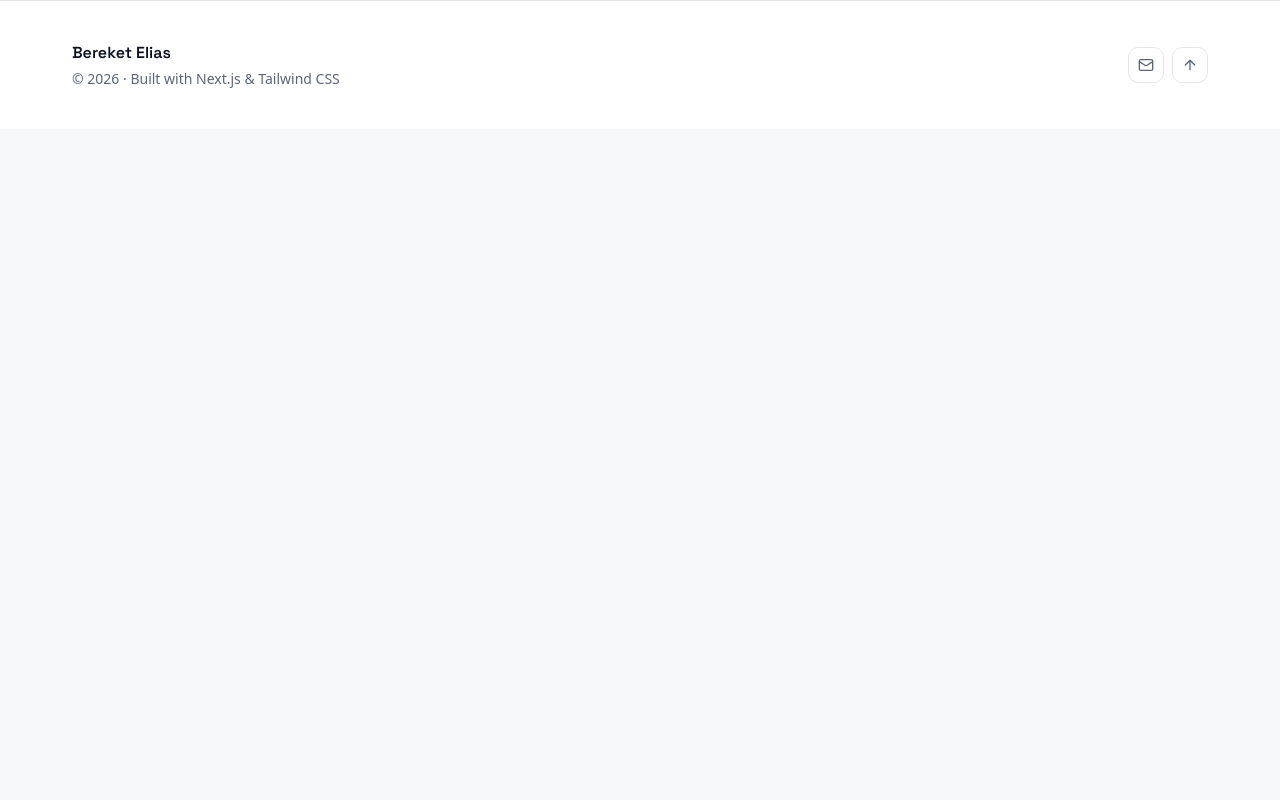
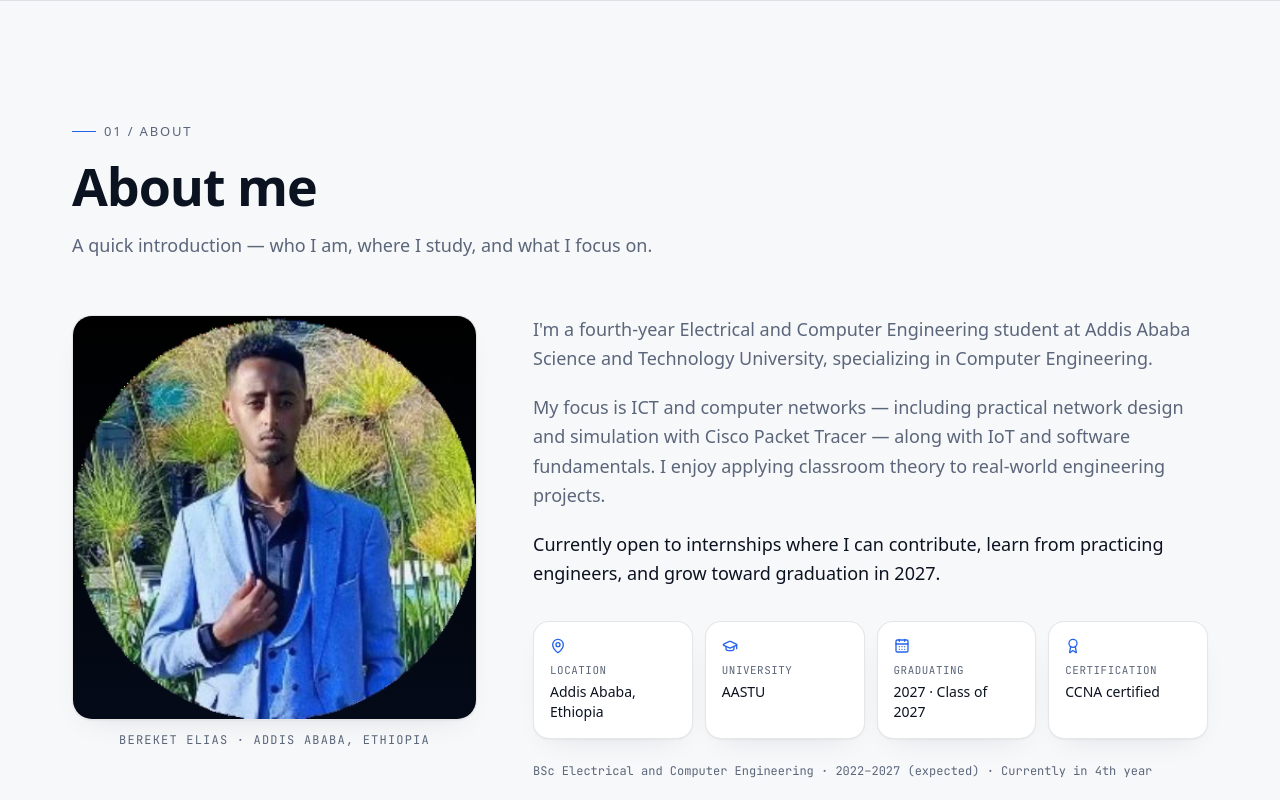
Before and after one commit to Bekeli75/bereket-elias-portfolio, a Next.js app: page / in a window 1280 px wide. Shown: the part 760-1560 px from the top of the page. Before the commit the page ends 889 px from the top, so only its background shows below. Built offline with nearby package versions, Linux system fonts and the light colour scheme.

Commit message:
feat(about): add about section with portrait and quick facts

```diff
--- a/app/page.tsx
+++ b/app/page.tsx
@@ -1,5 +1,11 @@
 import { Hero } from "@/components/sections/hero";
+import { About } from "@/components/sections/about";
 
 export default function Home() {
-  return <Hero />;
+  return (
+    <>
+      <Hero />
+      <About />
+    </>
+  );
 }
--- /dev/null
+++ b/components/sections/about.tsx
@@ -0,0 +1,106 @@
+import Image from "next/image";
+import { Award, CalendarDays, GraduationCap, MapPin } from "lucide-react";
+import { SectionHeader } from "@/components/ui/section-header";
+import { Reveal } from "@/components/motion/reveal";
+import { profile } from "@/content/profile";
+import { education } from "@/content/education";
+
+const facts = [
+  { icon: MapPin, label: "Location", value: profile.location },
+  {
+    icon: GraduationCap,
+    label: "University",
+    value: "AASTU",
+  },
+  {
+    icon: CalendarDays,
+    label: "Graduating",
+    value: `${education[0].end} · Class of ${education[0].end}`,
+  },
+  { icon: Award, label: "Certification", value: "CCNA certified" },
+];
+
+export function About() {
+  const current = education[0];
+
+  return (
+    <section id="about" className="section border-t border-line">
+      <div className="container-page">
+        <SectionHeader
+          eyebrow="01 / ABOUT"
+          title="About me"
+          description="A quick introduction — who I am, where I study, and what I focus on."
+        />
+
+        <div className="grid items-start gap-10 lg:grid-cols-[0.75fr_1.25fr] lg:gap-14">
+          <Reveal>
+            <figure className="relative mx-auto max-w-sm lg:max-w-none">
+              <div className="relative overflow-hidden rounded-[var(--radius-lg)] border border-line bg-surface shadow-card">
+                <Image
+                  src="/images/portrait.webp"
+                  alt={`Portrait of ${profile.name}`}
+                  width={380}
+                  height={380}
+                  className="aspect-square w-full object-cover"
+                />
+                <div
+                  aria-hidden="true"
+                  className="pointer-events-none absolute inset-0 bg-gradient-to-t from-accent/10 to-transparent"
+                />
+              </div>
+              <figcaption className="mt-3 text-center font-mono text-xs uppercase tracking-widest text-muted">
+                {profile.name} · {profile.location}
+              </figcaption>
+            </figure>
+          </Reveal>
+
+          <Reveal delay={0.1}>
+            <div className="space-y-5 text-lg leading-relaxed text-muted">
+              <p>
+                I&apos;m a fourth-year Electrical and Computer Engineering
+                student at Addis Ababa Science and Technology University,
+                specializing in Computer Engineering.
+              </p>
+              <p>
+                My focus is ICT and computer networks — including practical
+                network design and simulation with Cisco Packet Tracer — along
+                with IoT and software fundamentals. I enjoy applying classroom
+                theory to real-world engineering projects.
+              </p>
+              <p className="text-ink">
+                Currently open to internships where I can contribute, learn
+                from practicing engineers, and grow toward graduation in 2027.
+              </p>
+            </div>
+
+            <dl className="mt-8 grid grid-cols-2 gap-3 sm:grid-cols-4">
+              {facts.map((fact) => (
+                <div
+                  key={fact.label}
+                  className="card p-4 transition-colors hover:border-accent/40"
+                >
+                  <fact.icon
+                    aria-hidden="true"
+                    size={16}
+                    className="text-accent"
+                  />
+                  <dt className="mt-2 font-mono text-[0.68rem] uppercase tracking-wider text-muted">
+                    {fact.label}
+                  </dt>
+                  <dd className="mt-0.5 text-sm font-medium text-ink">
+                    {fact.value}
+                  </dd>
+                </div>
+              ))}
+            </dl>
+
+            <p className="mt-6 font-mono text-xs text-muted">
+              {current.degree} · {current.start}–{current.end} ({current.status}
+              ) · {current.note}
+            </p>
+          </Reveal>
+        </div>
+      </div>
+    </section>
+  );
+}
```
